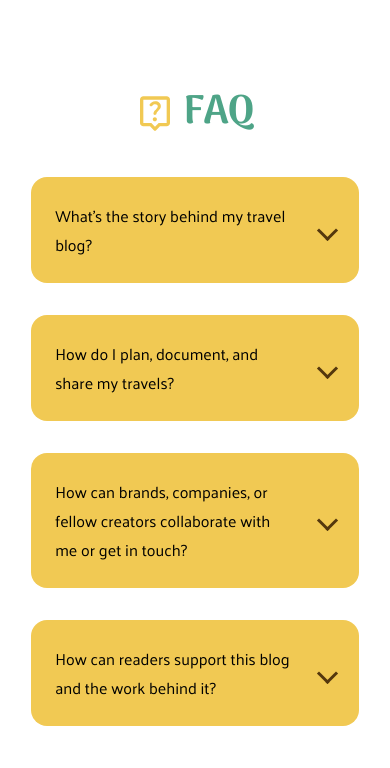
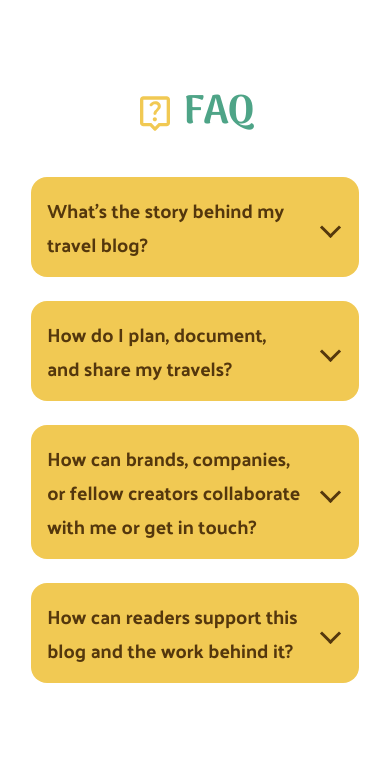
Before and after one commit to Phuchienbui/blog_projekt2, a plain HTML site: page index.html in a window 390 px wide. Shown: the part 1318-2086 px from the top of the page. Drawn offline with Linux system fonts and the light colour scheme; a web font is replaced by a local one.

Commit message:
nochmal geändert faq

```diff
--- a/styles/main_FAQ.css
+++ b/styles/main_FAQ.css
@@ -3,14 +3,8 @@
     flex-direction: column;
     align-items: center;
     width: 100%;
-    font-family: "palanquin";
     margin-bottom: var(--space-margin);
-    padding-left: var(--space-padding-sides);
-    padding-right: var(--space-padding-sides);
-}
-
-.FAQ p {
-    font-size: 1rem;
+    padding: 0 var(--space-padding-sides);
 }
 
 .FAQ-headline {
@@ -25,8 +19,7 @@
     color: #4EA487;
     font-size: var(--fs-h2);
     margin: 0;
-    font-family: 'Arima';
-    font-style: normal;
+    font-family: 'Arima', cursive;
     font-weight: 700;
 }
 
@@ -45,30 +38,41 @@
     overflow: hidden;
     transition: all 0.3s ease;
     border: none;
-    margin-bottom: 16px;
+    margin-bottom: 8px;
+}
+
+/* Header-Bereich (Frage) */
+summary {
+    padding: 24px;
+    list-style: none;
+    cursor: pointer;
+    font-weight: 700;
+    color: #54370D;
+    display: flex;
+    justify-content: space-between;
+    align-items: center;
+    gap: 20px;
+    outline: none;
+    font-size: 1.5rem;
+    font-family: 'Palanquin', sans-serif;
 }
 
 
-summary {
-    display: flex;
-    justify-content: space-between;
-    align-items: center;
-    gap: 15px;
-    cursor: pointer;
-    padding: 24px;
+summary::-webkit-details-marker {
+    display: none;
+}
 
-}
 
 summary::after {
     content: '';
-    flex-shrink : 0;
+    flex-shrink: 0;
     width: 12px;
     height: 12px;
     border-right: 3px solid #54370D;
     border-bottom: 3px solid #54370D;
     transform: rotate(45deg);
-    margin-left: 10px;
     transition: transform 0.3s ease;
+    margin-right: 5px;
 }
 
 
@@ -80,12 +84,25 @@ summary::after {
 .FAQ-text {
     background-color: white;
     color: #54370D;
-    padding: 10px;
+    padding: 20px;
     margin: 0 16px 16px 16px;
     border-radius: 8px;
-    line-height: 1.2;
+    line-height: 1.6;
     font-family: 'Palanquin', sans-serif;
-    font-weight: 500;
+    font-weight: 400;
+    font-size: 1rem;
     border: none;
-    font-size: 1rem;
 }
+
+/* Mobile Optimierung */
+@media (max-width: 600px) {
+    summary {
+        font-size: 1.2rem;
+        padding: 16px;
+    }
+
+    .FAQ-text {
+        margin: 0 12px 12px 12px;
+        padding: 16px;
+    }
+}
```
